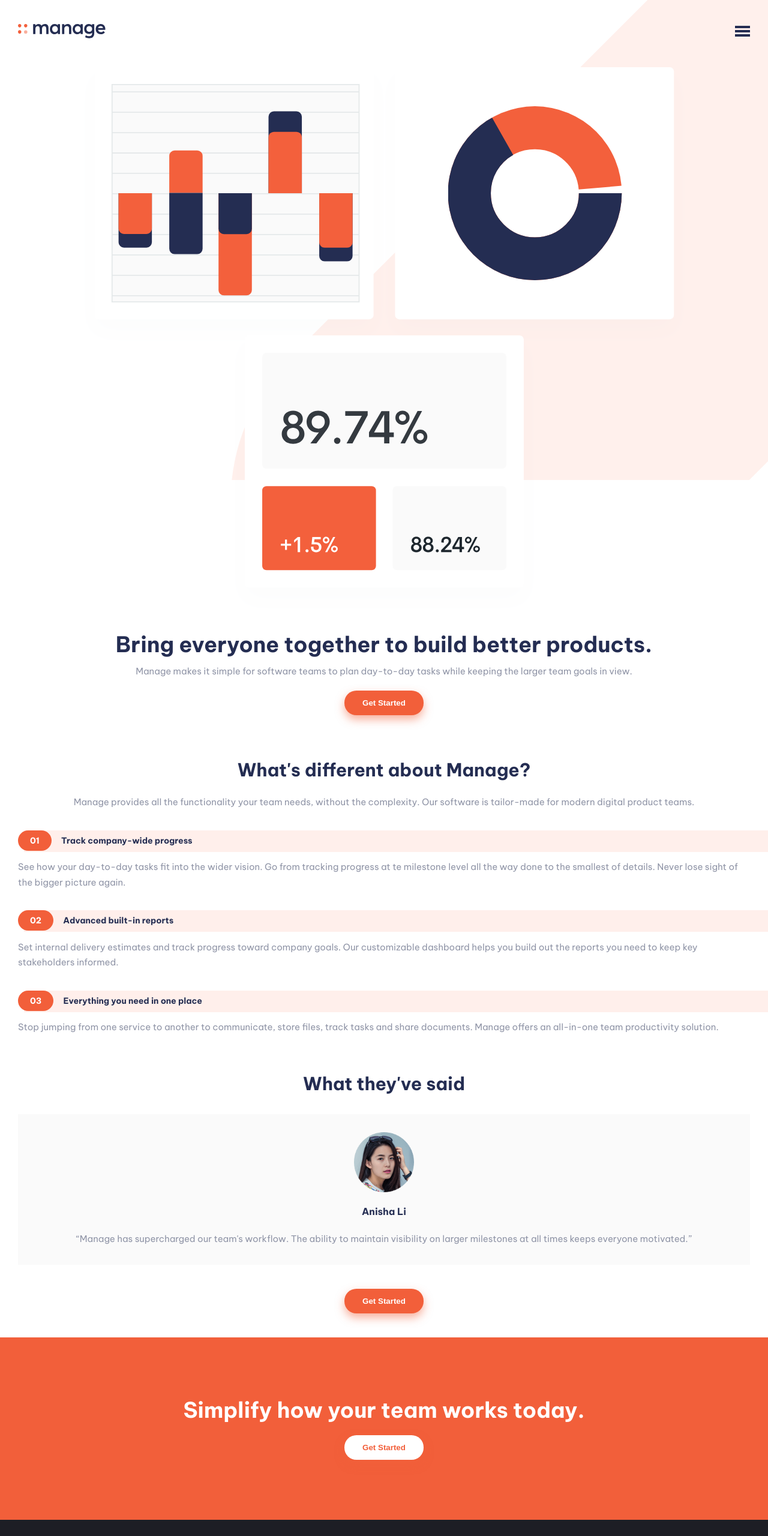
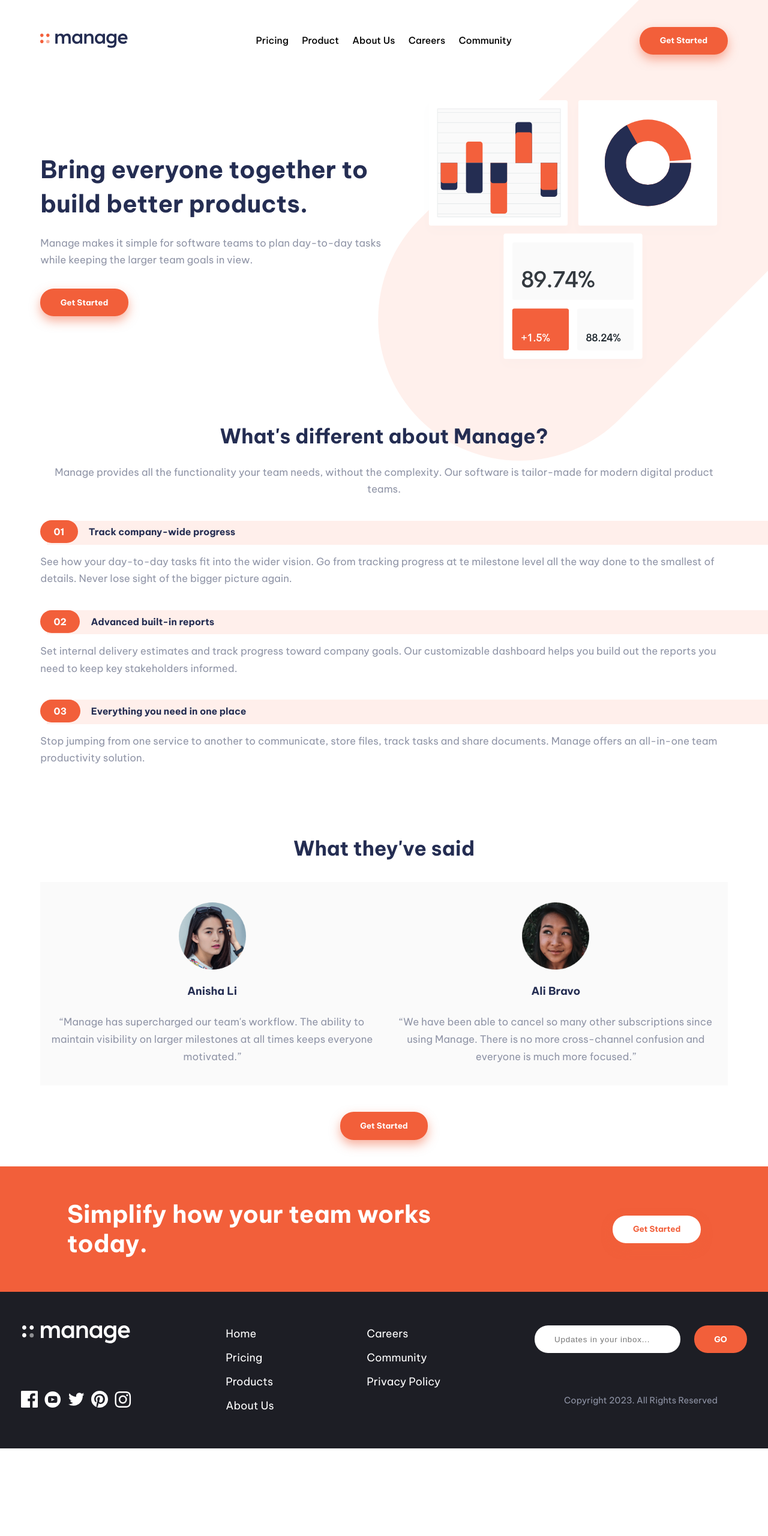
Before and after one commit to Parsa12458/manage-landing-page, a website built with Vite: page index.html in a window 1280 px wide. Shown: the top 2560 px of the page at 60% size. After the commit the page ends 2414 px from the top, so only its background shows below. Built offline with nearby package versions, Linux system fonts and the light colour scheme.

Commit message:
responsive website

```diff
--- a/assets/css/components/buttons.css
+++ b/assets/css/components/buttons.css
@@ -5,6 +5,7 @@
   background: none;
   border-radius: 2rem;
   font-weight: 700;
+  font-family: inherit;
   box-shadow: 0 0.7rem 1.5rem rgba(242, 95, 58, 0.5);
   cursor: pointer;
   transition: 0.3s all;
--- a/assets/css/components/footer.css
+++ b/assets/css/components/footer.css
@@ -1,8 +1,12 @@
 .section--footer {
   min-width: 37.5rem;
-  max-width: 144rem;
   background-color: var(--very-dark-blue);
   padding: 5rem 2rem;
+}
+
+.footer-container {
+  max-width: 144rem;
+  margin: 0 auto;
 }
 
 .footer__form {
--- a/assets/css/components/header.css
+++ b/assets/css/components/header.css
@@ -7,6 +7,11 @@
 .header__ham-icon {
   cursor: pointer;
   z-index: 100;
+}
+
+.header__nav-container--desktop,
+.header__btn {
+  display: none;
 }
 
 .hidden {
--- a/assets/css/layout.css
+++ b/assets/css/layout.css
@@ -3,7 +3,7 @@
   max-width: 144rem;
   padding: 4rem 3rem;
   margin: 0 auto;
-  overflow-x: hidden;
+  overflow: hidden;
 }
 
 /* BACKGROUNDS */
@@ -12,6 +12,7 @@
   min-width: 100%;
   min-height: 100vh;
   position: absolute;
+  z-index: -10;
 }
 
 .body__background {
@@ -53,8 +54,12 @@
 }
 
 /* FEATURES */
-.section-features {
+.section--features {
   margin-top: 7rem;
+}
+
+.section--features__intro {
+  text-align: center;
 }
 
 .section-features__intro {
@@ -127,7 +132,11 @@
   background-color: var(--bright-red);
   padding: 10rem 3rem;
   min-width: 37.5rem;
+}
+
+.cta-container {
   max-width: 144rem;
+  margin: 0 auto;
 }
 
 .section-cta__heading {
@@ -136,9 +145,217 @@
 }
 
 .section {
-  transition: opacity 1s;
+  transition: opacity 1s, translate 1s;
 }
 
 .section--hidden {
   opacity: 0;
+  translate: 0 8rem;
 }
+
+/* MEDIA QUERIES */
+@media only screen and (min-width: 51.25em) {
+  html {
+    font-size: 70%;
+  }
+
+  .body__background {
+    right: -18% !important;
+    width: 110vh !important;
+  }
+
+  .container {
+    padding: 6rem 8rem;
+  }
+
+  .section--footer {
+    padding: 5rem 8rem !important;
+  }
+
+  .footer__btn {
+    margin-left: 2rem !important;
+  }
+
+  .section--cta {
+    padding: 10rem 10rem;
+  }
+
+  .hero__heading {
+    line-height: 1.4 !important;
+  }
+
+  .hero__textbox {
+    gap: 2rem;
+  }
+
+  .footer__form {
+    width: 100% !important;
+    display: flex;
+    justify-content: center;
+  }
+
+  .footer__input {
+    width: 50%;
+  }
+}
+
+@media only screen and (min-width: 80em) {
+  .container {
+    padding: 4rem 6rem;
+  }
+
+  /* Show navigation in header*/
+  .header__ham-icon {
+    display: none;
+  }
+
+  .header__nav-container--desktop,
+  .header__btn {
+    display: block !important;
+  }
+
+  .desktop-nav__ul {
+    list-style: none;
+    display: flex;
+    justify-content: space-between;
+    width: 100%;
+    font-size: 1.4rem;
+    gap: 2rem;
+  }
+
+  /* Hero section */
+  .section--hero {
+    flex-direction: row-reverse;
+    justify-content: space-between;
+    align-items: center;
+    text-align: left;
+    gap: 5rem;
+    margin-top: 6rem;
+  }
+
+  .hero__illustration {
+    width: 45%;
+    margin-top: 0;
+  }
+
+  .hero__textbox {
+    align-items: start;
+  }
+
+  /* CTA section */
+  .section--cta {
+    padding: 5rem 10rem;
+  }
+
+  .cta-container {
+    display: flex;
+    align-items: center;
+    justify-content: space-between;
+    text-align: left;
+  }
+
+  .section-cta__heading {
+    max-width: 60%;
+    margin-bottom: 0;
+  }
+
+  /* Testimonial section */
+  .section--testimonial {
+    margin-top: 10rem;
+  }
+
+  .swiper-slide {
+    width: 50% !important;
+  }
+
+  /* Footer section */
+  .footer-container {
+    display: grid;
+    grid-template-columns: repeat(3, max-content);
+    grid-template-rows: repeat(2, 1fr);
+    align-items: start;
+    justify-content: center;
+    column-gap: 14rem;
+  }
+
+  .footer__form {
+    grid-column: 3 / 4;
+    grid-row: 1 / 2;
+    margin-bottom: 0 !important;
+  }
+
+  .footer__input {
+    width: 100%;
+  }
+
+  .footer__nav-container {
+    grid-column: 2 / 3;
+    grid-row: 1 / 3;
+    margin-bottom: 0 !important;
+    padding-left: 0 !important;
+  }
+
+  .footer__nav-ul {
+    column-gap: 10rem;
+  }
+
+  .footer__logo {
+    grid-column: 1 / 2;
+    grid-row: 1 / 2;
+    width: 16rem;
+  }
+
+  .footer__social-media-container {
+    padding: 0 !important;
+    margin-bottom: 1rem !important;
+    gap: 1rem;
+    align-self: end;
+  }
+
+  .footer__social-media-container > img {
+    width: 2.5rem !important;
+  }
+
+  .footer__copyright {
+    align-self: end;
+    margin-bottom: 1rem;
+    font-size: 1.3rem !important;
+  }
+}
+
+@media only screen and (min-width: 90em) {
+  /* Features section */
+  .section--features {
+    display: flex;
+    text-align: left;
+    justify-content: space-between;
+    align-items: start;
+    padding: 0 4rem;
+  }
+
+  .feature__heading::after {
+    display: none;
+  }
+
+  .feature__heading {
+    margin-bottom: 1rem;
+  }
+
+  .feature .leading {
+    padding-left: 7.5rem;
+  }
+
+  .features {
+    max-width: 50%;
+    margin-top: 0;
+  }
+
+  .section-features__intro {
+    max-width: 40%;
+  }
+
+  .body__background {
+    top: -20rem;
+    width: 100vh !important;
+  }
+}
--- a/assets/js/modules/slider.mjs
+++ b/assets/js/modules/slider.mjs
@@ -10,6 +10,14 @@ export default new Swiper('.swiper', {
 
   // Grab cursor
   grabCursor: true,
+
+  breakpoints: {
+    // when window width is >= 80em
+    1280: {
+      slidesPerView: 'auto',
+      spaceBetween: 40,
+    },
+  },
 
   // Pagination
   modules: [Pagination],
--- a/index.html
+++ b/index.html
@@ -20,6 +20,7 @@
         class="body__background"
       />
     </div>
+
     <div class="container">
       <header class="header">
         <img
@@ -32,6 +33,28 @@
           alt="hamburger icon"
           class="header__ham-icon"
         />
+
+        <div class="header__nav-container--desktop">
+          <ul class="desktop-nav__ul">
+            <li class="header__nav-list">
+              <a href="#" class="header__nav-link">Pricing</a>
+            </li>
+            <li class="header__nav-list">
+              <a href="#" class="header__nav-link">Product</a>
+            </li>
+            <li class="header__nav-list">
+              <a href="#" class="header__nav-link">About Us</a>
+            </li>
+            <li class="header__nav-list">
+              <a href="#" class="header__nav-link">Careers</a>
+            </li>
+            <li class="header__nav-list">
+              <a href="#" class="header__nav-link">Community</a>
+            </li>
+          </ul>
+        </div>
+
+        <button class="btn btn--orange header__btn">Get Started</button>
 
         <nav class="header__nav-container hidden">
           <ul class="header__nav-ul">
@@ -72,7 +95,7 @@
         </div>
       </section>
 
-      <section class="section section-features">
+      <section class="section section--features">
         <div class="section-features__intro">
           <h2 class="heading-2 section-features-intro__heading">
             What's different about Manage?
@@ -196,13 +219,16 @@
     </div>
 
     <section class="section section--cta">
+      <div class="cta-container">
         <h1 class="heading-1 section-cta__heading">
           Simplify how your team works today.
         </h1>
         <button class="btn btn--white">Get Started</button>
+      </div>
     </section>
 
     <footer class="section section--footer">
+      <div class="footer-container">
         <form class="footer__form">
           <input
             type="text"
@@ -255,6 +281,7 @@
         <p class="footer__copyright leading">
           Copyright 2023. All Rights Reserved
         </p>
+      </div>
     </footer>
   </body>
 </html>
```
Lines whose indentation alone changed are shown as unchanged.
